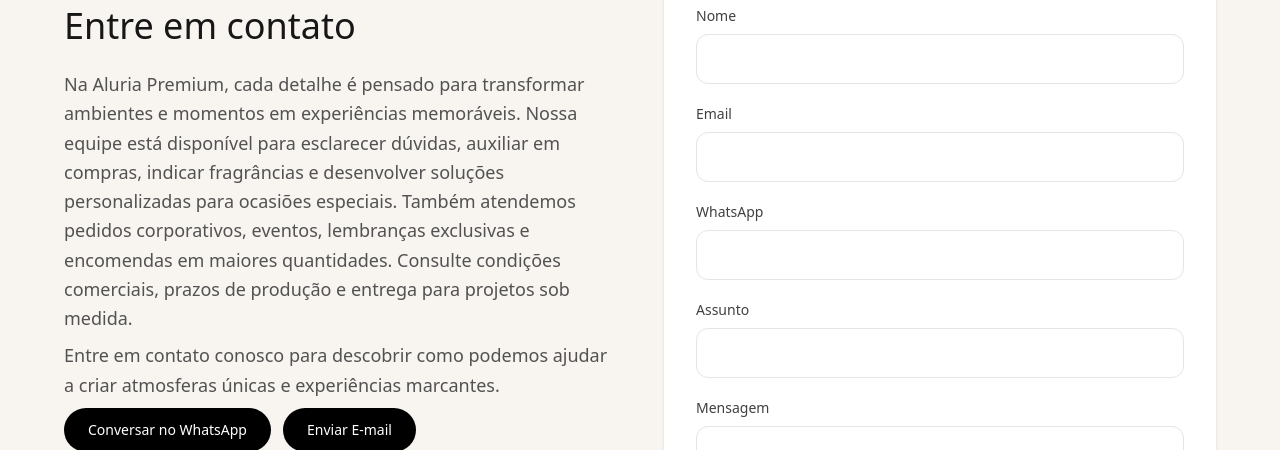
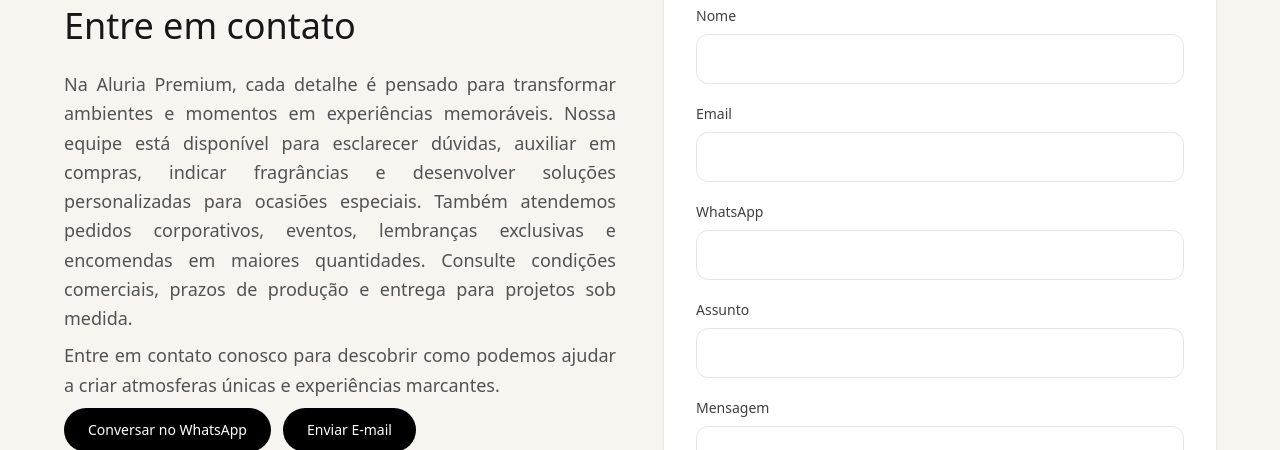
Before and after one commit to leandroroesler/aluria-premium-clean, a Next.js app: page /contato in a window 1280 px wide. Shown: the part 207-657 px from the top of the page. Built offline with nearby package versions, Linux system fonts and the light colour scheme.

Commit message:
atualiza contato

```diff
--- a/app/contato/page.tsx
+++ b/app/contato/page.tsx
@@ -82,13 +82,13 @@
               Entre em contato
             </h1>
 
-            <p className="mb-2 text-lg leading-relaxed text-neutral-600">
+            <p className="mb-2 text-lg leading-relaxed text-neutral-600 text-justify">
               Na Aluria Premium, cada detalhe é pensado para transformar ambientes e momentos em experiências memoráveis.
               Nossa equipe está disponível para esclarecer dúvidas, auxiliar em compras, indicar fragrâncias e desenvolver soluções personalizadas para ocasiões especiais.
               Também atendemos pedidos corporativos, eventos, lembranças exclusivas e encomendas em maiores quantidades. Consulte condições comerciais, prazos de produção e entrega para projetos sob medida.
             </p>
 
-            <p className="mb-2 text-lg leading-relaxed text-neutral-600">
+            <p className="mb-2 text-lg leading-relaxed text-neutral-600 text-justify">
 
               Entre em contato conosco para descobrir como podemos ajudar a criar atmosferas únicas e experiências marcantes.
 
```
